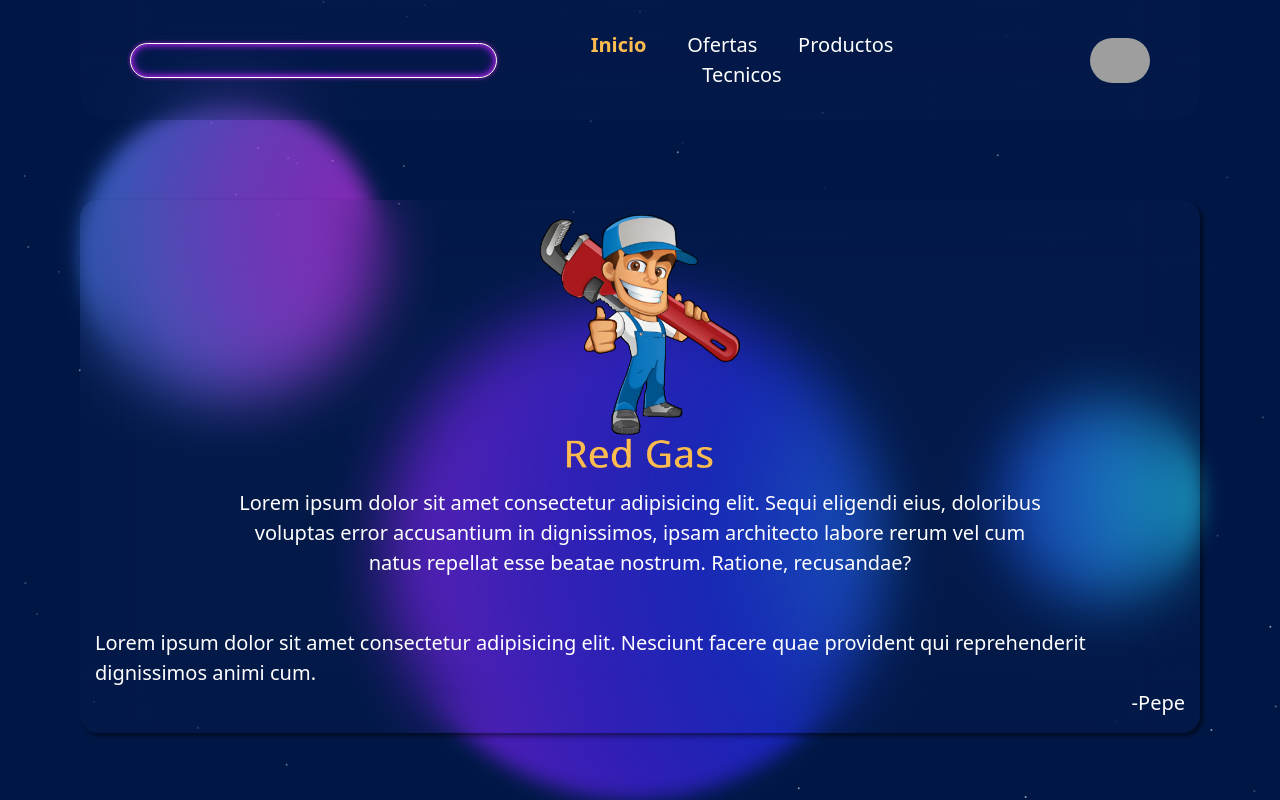
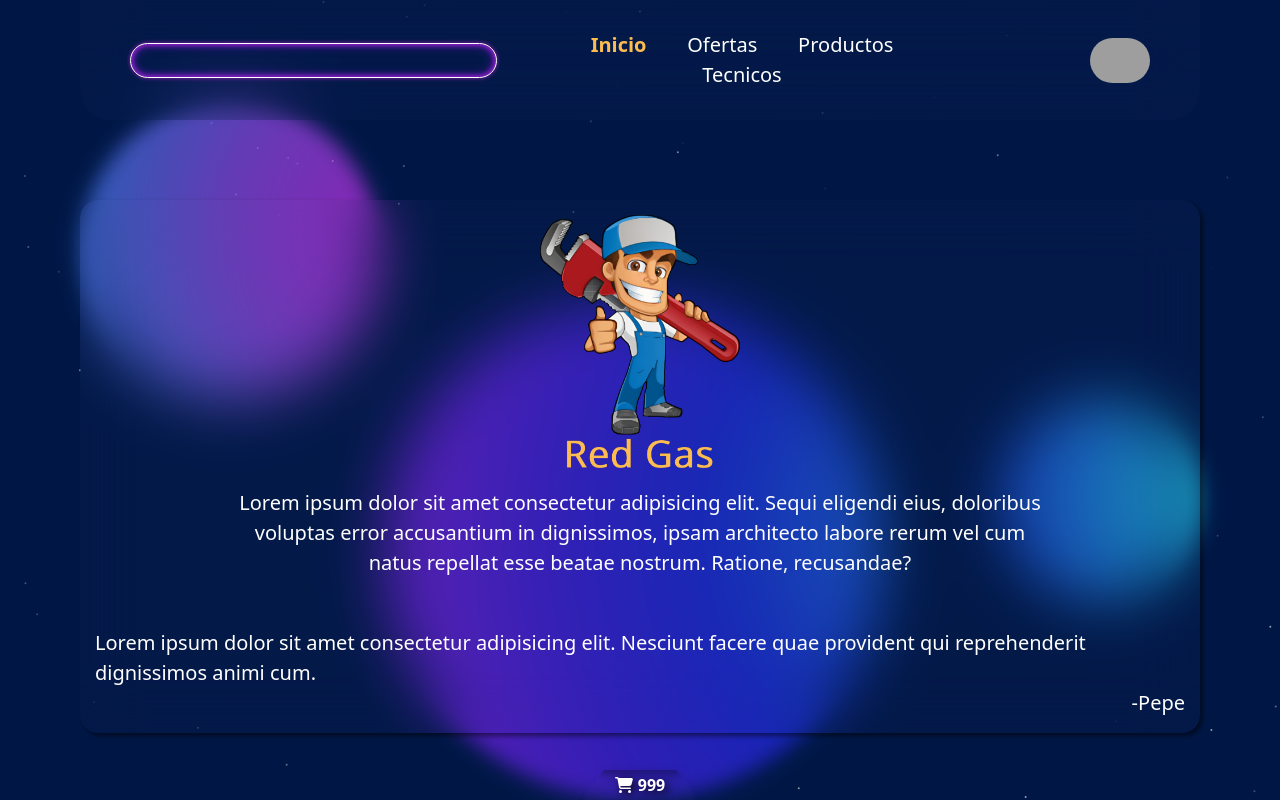
Before and after one commit to RedGas722/RedGas, a React (Vite) app: page / in a window 1280 px wide. Shown: the top 800 px of the page. Built offline with nearby package versions, Linux system fonts and the light colour scheme; grey boxes are pictures that could not be loaded.

Commit message:
feat: Add ShopCart component and integrate it into the App; enhance styling in index.css

```diff
--- a/src/App.jsx
+++ b/src/App.jsx
@@ -4,6 +4,7 @@ import './index.css'
 // import Cards from "./UI/Cards/Cards"
 import PrincipalSect from "./Layouts/PrincipalSect/PrincipalSect"
 import ProductCategory from "./Layouts/ProductCategory/ProductCategory"
+import ShopCart from "./UI/ShopCart/ShopCart"
 
 export function App() {
 	return (
@@ -13,6 +14,7 @@ export function App() {
 			<ProductCategory />
 			{/* <Cards /> */}
 			<Animations />
+			<ShopCart />
 		</div>
 	)
 }
--- /dev/null
+++ b/src/UI/ShopCart/ShopCart.jsx
@@ -0,0 +1,18 @@
+import React from "react";
+import { FontAwesomeIcon } from "@fortawesome/react-fontawesome";
+import { faCartShopping } from "@fortawesome/free-solid-svg-icons";
+
+export const ShopCart = () => {
+	return (
+		<section className="cards_shadow clip-path-shop-cart2 w-fit  text-white flex justify-center items-center ">
+			<div className="clip-path-shop-cart flex justify-center items-center gap-[5px]">
+				<FontAwesomeIcon
+					icon={faCartShopping}
+					alt="Carrito de compras"
+				/>
+				<h3 className="font-semibold">999</h3>
+			</div>
+		</section>
+	);
+};
+export default ShopCart;
--- a/src/index.css
+++ b/src/index.css
@@ -70,7 +70,23 @@ body {
     clip-path: polygon(100% 100%, 0 100%, 25% 68%, 100% 68%);
 
   }
-
+  .clip-path-shop-cart {
+    clip-path: polygon(20% 0%, 80% 0%, 100% 100%, 0% 100%);
+    width: 120px;
+    height: 30px;
+    box-shadow: inset 0px 4px 6px rgba(0, 0, 0, 0.3);
+    background-color: var(--glass-bacground);
+    backdrop-filter: var(--glass-bacground-blur);
+    padding: 5px 0 0 0;
+  }
+  .clip-path-shop-cart2{
+    position: fixed;
+    bottom: 0;
+    left: 50%;
+    right: 50%;
+    transform: translate(-50%, 0%);
+    z-index: 1000;
+  }
 }
 @media screen and (max-width: 768px) {
   #root{
```
Also changed, not shown: src/UI/ShopCart/ShopCart.css (added).
